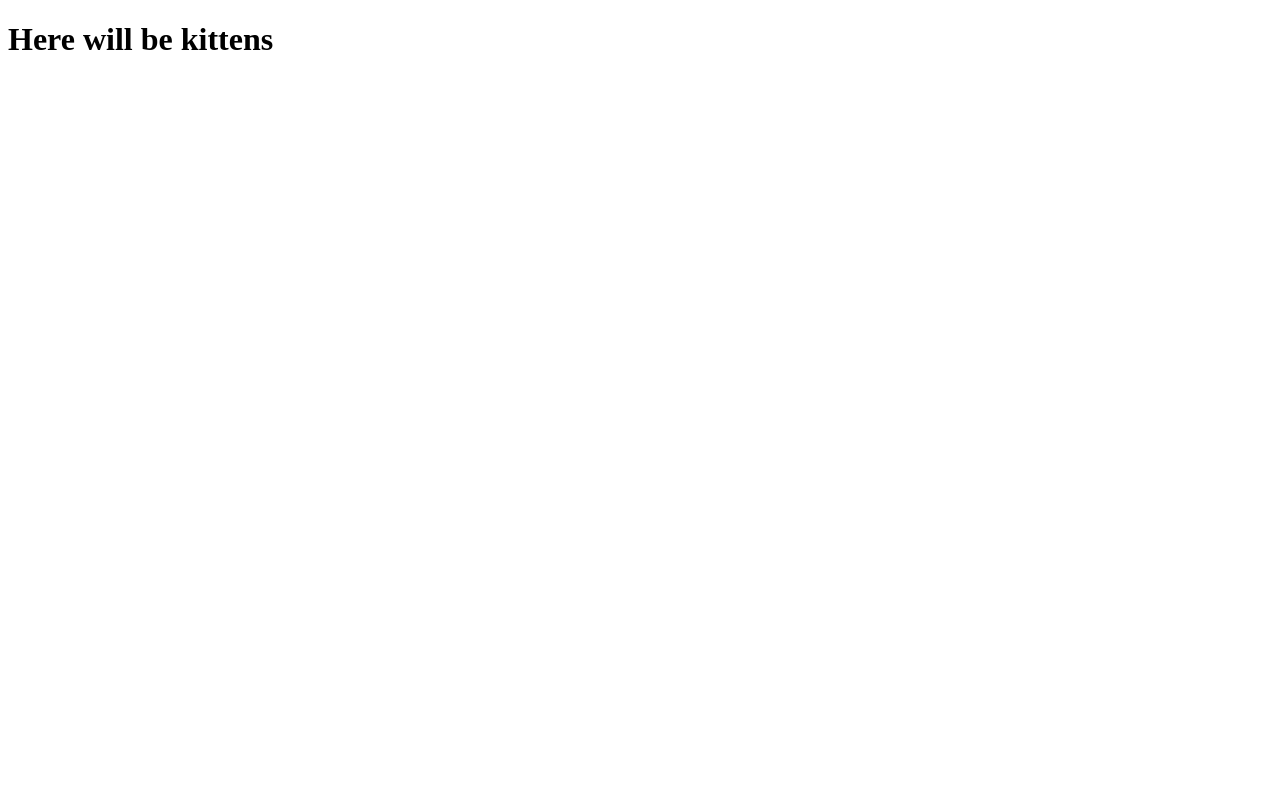
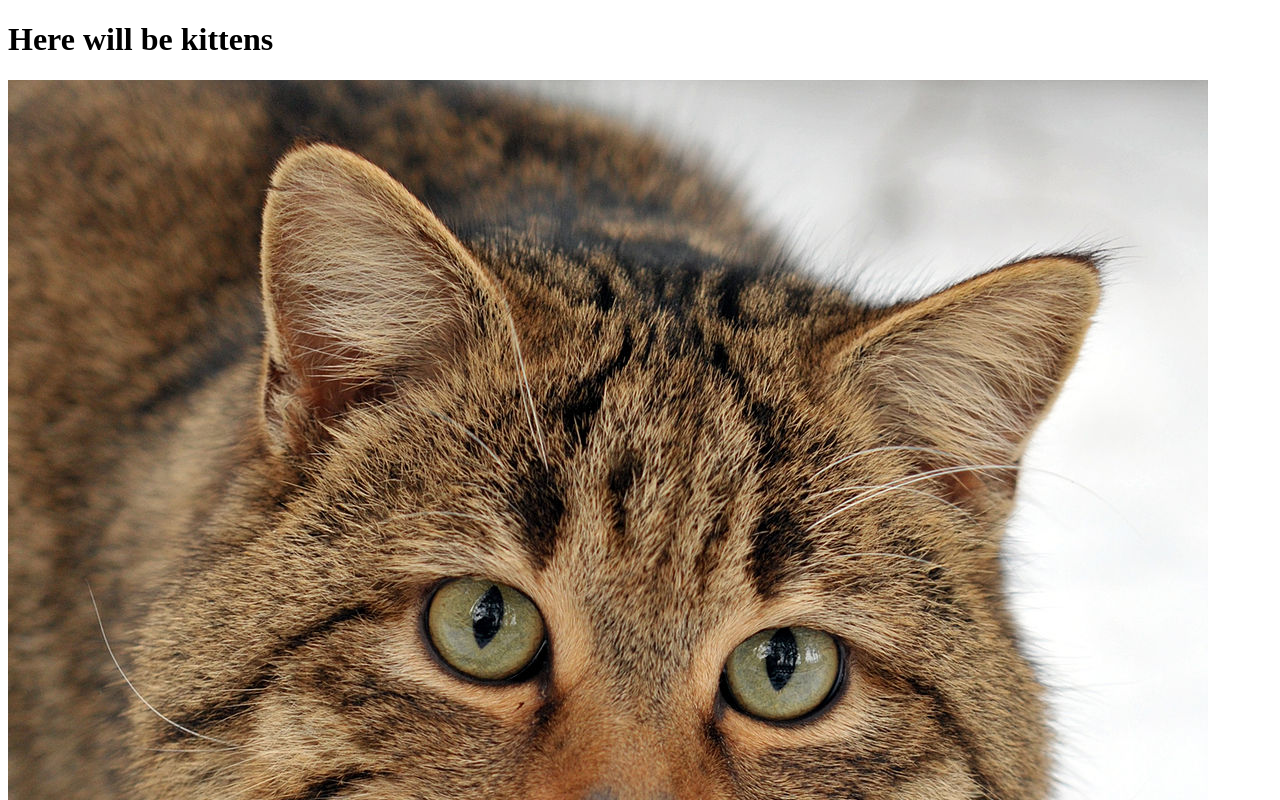
Before and after one commit to alroykh/cool-kittens, a plain HTML site: page index.html in a window 1280 px wide. Shown: the top 800 px of the page. Drawn offline with Linux system fonts and the light colour scheme.

Commit message:
Image with cat has benn added

```diff
--- a/index.html
+++ b/index.html
@@ -7,5 +7,6 @@
 </head>
 <body>
     <h1>Here will be kittens</h1>
+    <img src="img/cat.jpg" alt="Cat">
 </body>
 </html>
```
Also changed, not shown: img/cat.jpg (added).
